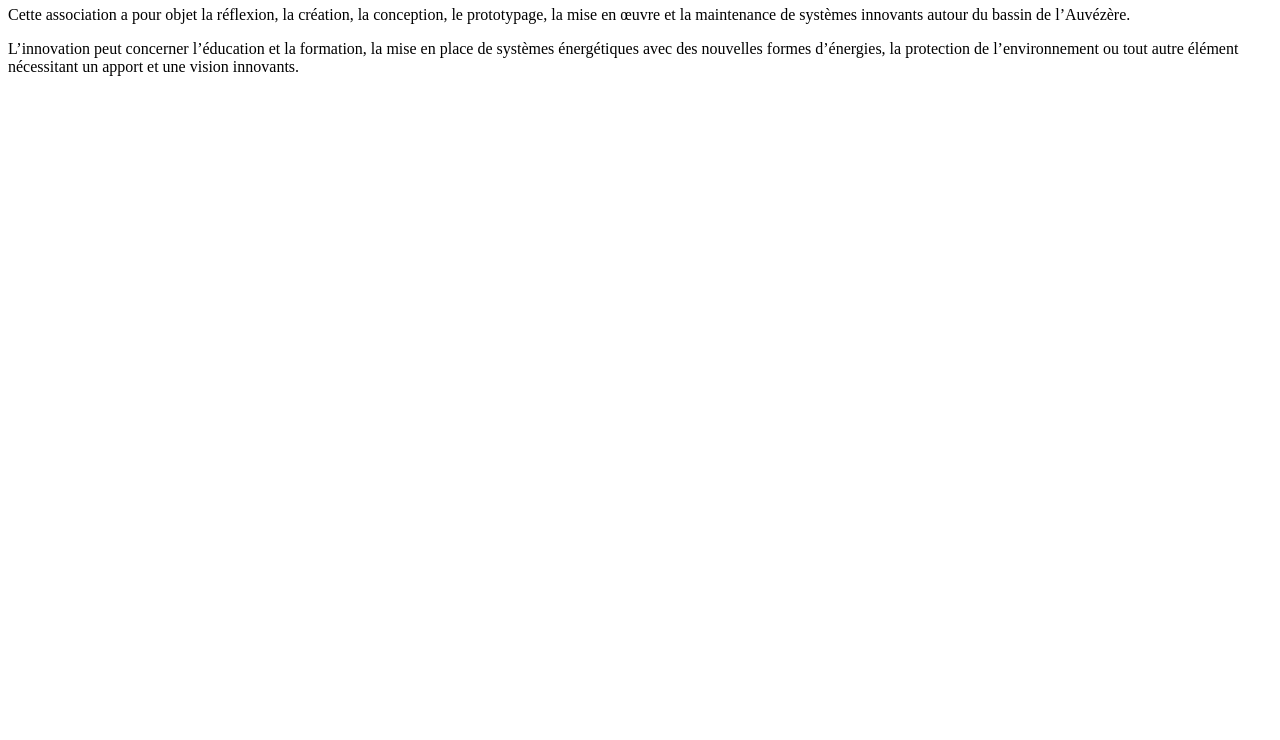
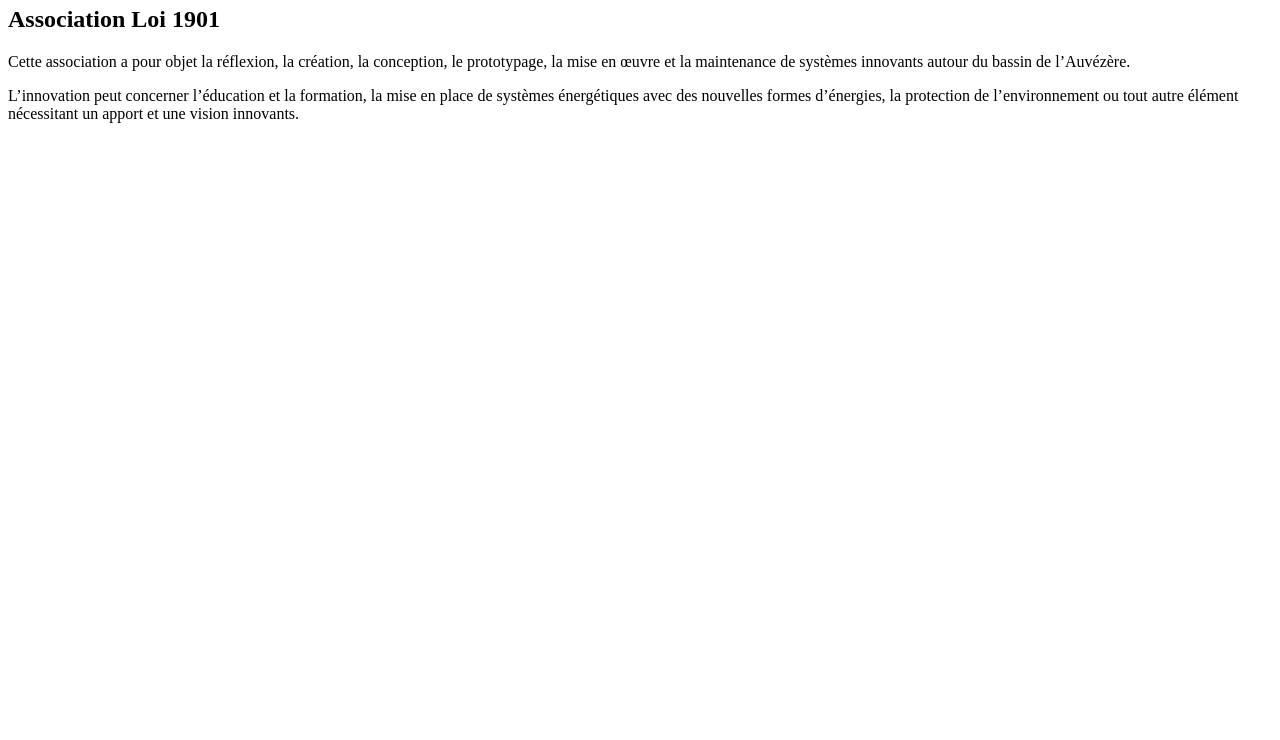
Before and after one commit to pouyajoon/auvezere-innovation, a plain HTML site: page index.html in a window 1280 px wide. Shown: the part 60-800 px from the top of the page. Drawn offline with Linux system fonts and the light colour scheme.

Commit message:
update text

```diff
--- a/index.html
+++ b/index.html
@@ -6,6 +6,7 @@
 
 <body>
     <h1>Auvezere Innovation</h1>
+    <h2>Association Loi 1901</h2>
     <p>Cette association a pour objet la réflexion, la création, la conception, le prototypage, la mise en œuvre et la
         maintenance de systèmes innovants autour du bassin de l’Auvézère.
     <p>L’innovation peut concerner l’éducation et la formation, la mise en place de systèmes énergétiques avec des
```
